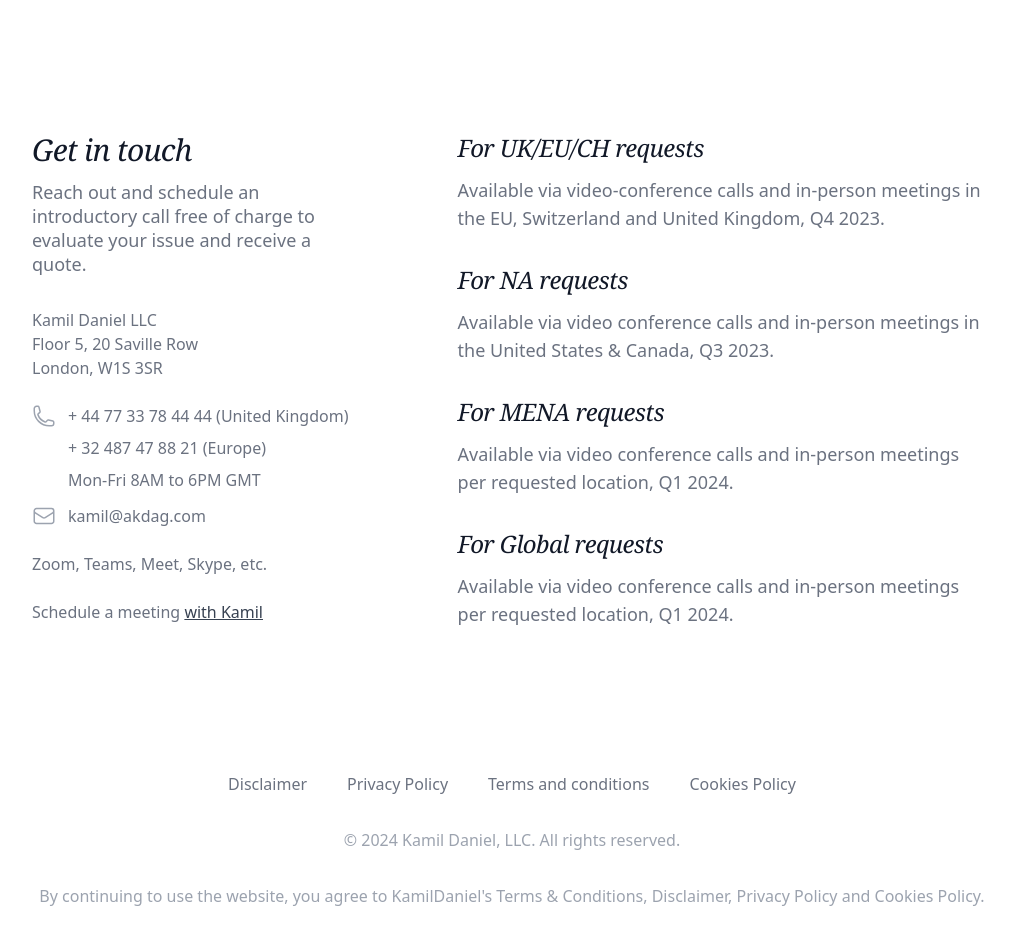
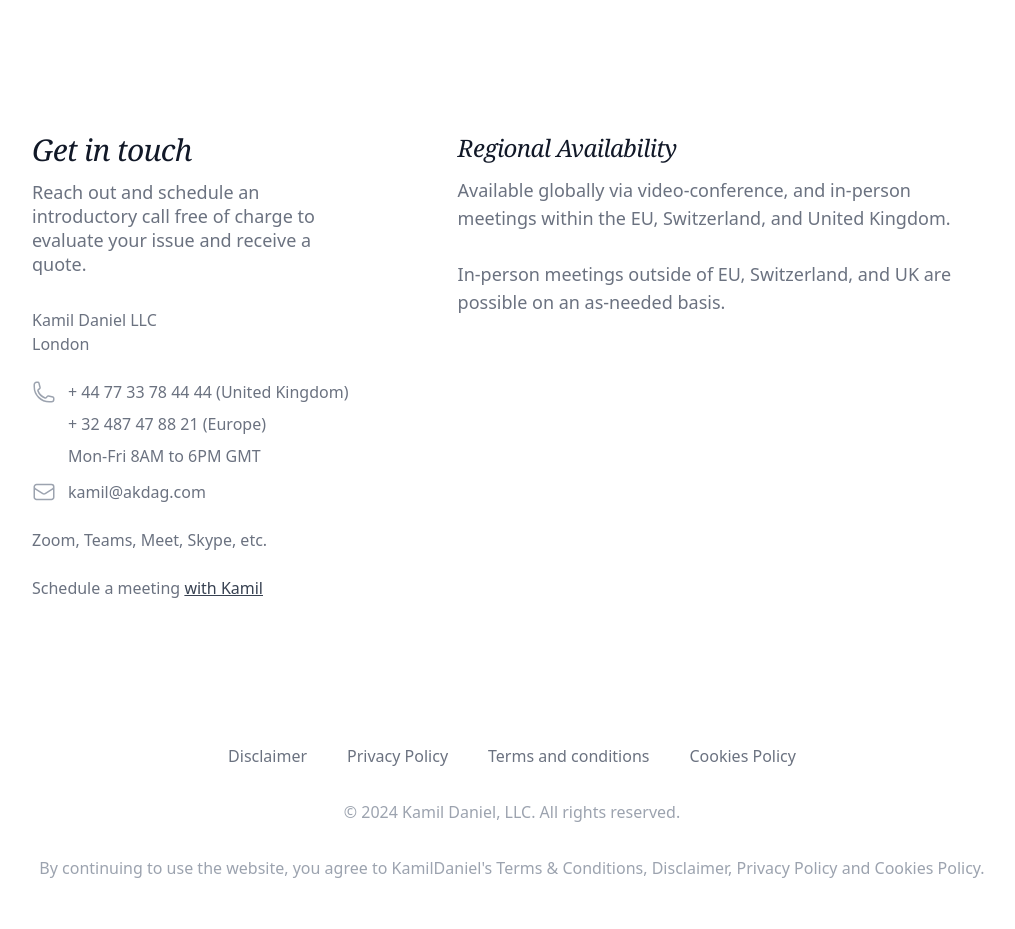
Before and after one commit to kamildaniel18/website, a Next.js app: page / in a window 1280 px wide. Shown: the part 4300-5229 px from the top of the page, without its empty margins (128-1143 px from the left). Built offline with nearby package versions, Linux system fonts and the light colour scheme.

Commit message:
Updated contact information.

```diff
--- a/components/Contact.jsx
+++ b/components/Contact.jsx
@@ -33,8 +33,7 @@ export default function Example() {
                 <dt className="sr-only">Postal address</dt>
                 <dd>
                 <p>Kamil Daniel LLC</p>
-                  <p>Floor 5, 20 Saville Row</p>
-                  <p>London, W1S 3SR</p>
+                  <p>London</p>
                 </dd>
               </div>
               <div className="mt-6">
@@ -71,40 +70,18 @@ export default function Example() {
           <div className="mx-auto max-w-lg lg:max-w-none">
           <div className="mx-auto max-w-lg md:grid md:max-w-none md:grid-cols-1  md:gap-8">
           <div>
-            <h2 className="text-2xl font-regular italic font-serif text-gray-900 sm:text-2xl sm:tracking-tight">For UK/EU/CH requests</h2>
+            <h2 className="text-2xl font-regular italic font-serif text-gray-900 sm:text-2xl sm:tracking-tight">Regional Availability</h2>
             <div className="mt-3">
               <p className="text-lg text-gray-500">
-
-                Available via video-conference calls and in-person meetings in the EU, Switzerland and United Kingdom, Q4 2023.
+                Available globally via video-conference, and in-person meetings within the EU, Switzerland, and United Kingdom.
+                <br />
+                <br />
+                In-person meetings outside of EU, Switzerland, and UK are possible on an as-needed basis.
               </p>
             </div>
           </div>
-          <div className="mt-12 sm:mt-16 md:mt-0">
-            <h2 className="text-2xl font-regular font-serif italic text-gray-900 sm:text-2xl sm:tracking-tight">For NA requests</h2>
-            <div className="mt-3">
-              <p className="text-lg text-gray-500">
-                Available via video conference calls and in-person meetings in the United States & Canada, Q3 2023.
-              </p>
-            </div>
-          </div>
-          <div className="mt-12 sm:mt-16 md:mt-0">
-            <h2 className="text-2xl font-regular font-serif italic text-gray-900 sm:text-2xl sm:tracking-tight">For MENA requests</h2>
-            <div className="mt-3">
-              <p className="text-lg text-gray-500">
-                Available via video conference calls and in-person meetings per requested location, Q1 2024.
-              </p>
-            </div>
-          </div>
-          <div className="mt-12 sm:mt-16 md:mt-0">
-            <h2 className="text-2xl font-regular font-serif italic text-gray-900 sm:text-2xl sm:tracking-tight">For Global requests</h2>
-            <div className="mt-3">
-              <p className="text-lg text-gray-500">
-                Available via video conference calls and in-person meetings per requested location, Q1 2024.
-              </p>
-            </div>
           </div>
         </div>
-          </div>
         </div>
       </div>
     </div>
```
